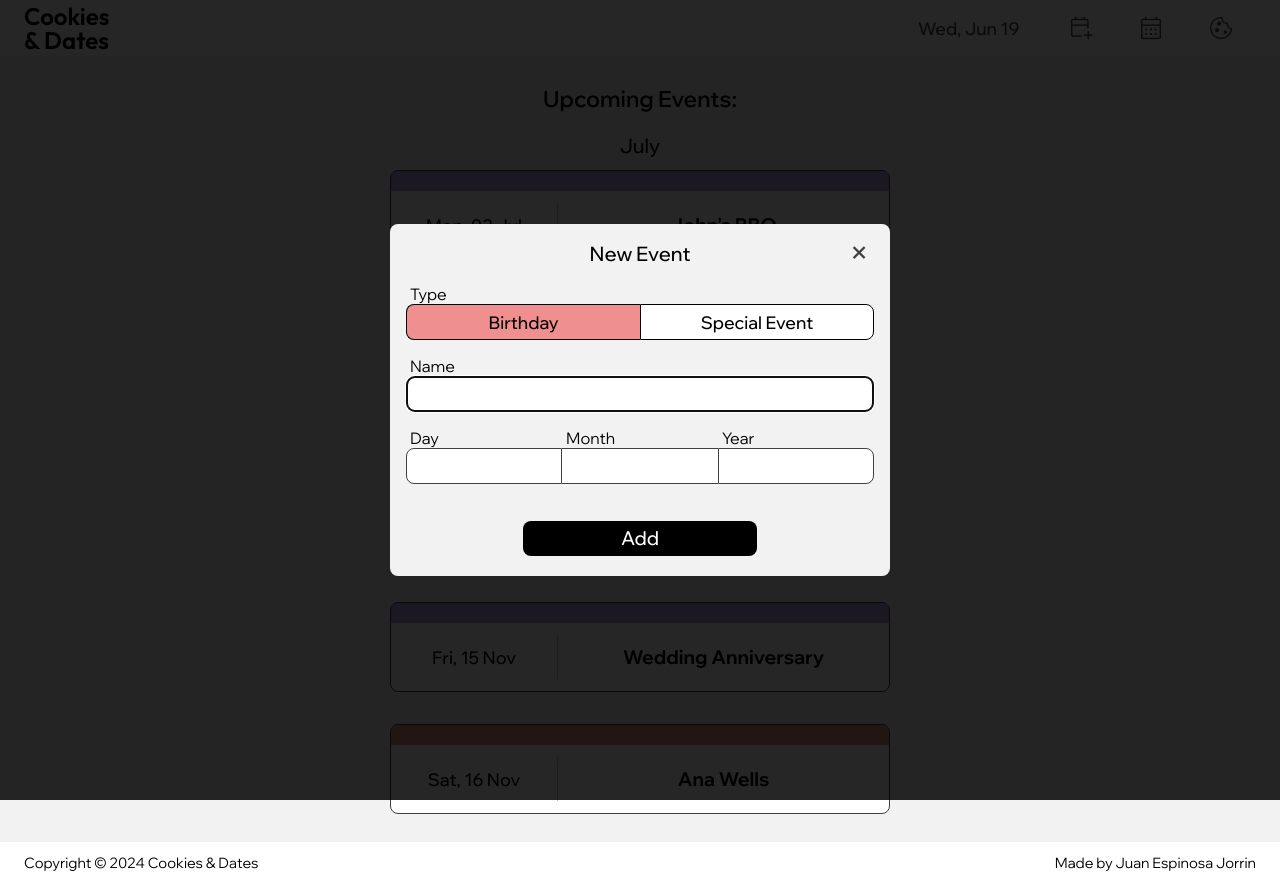
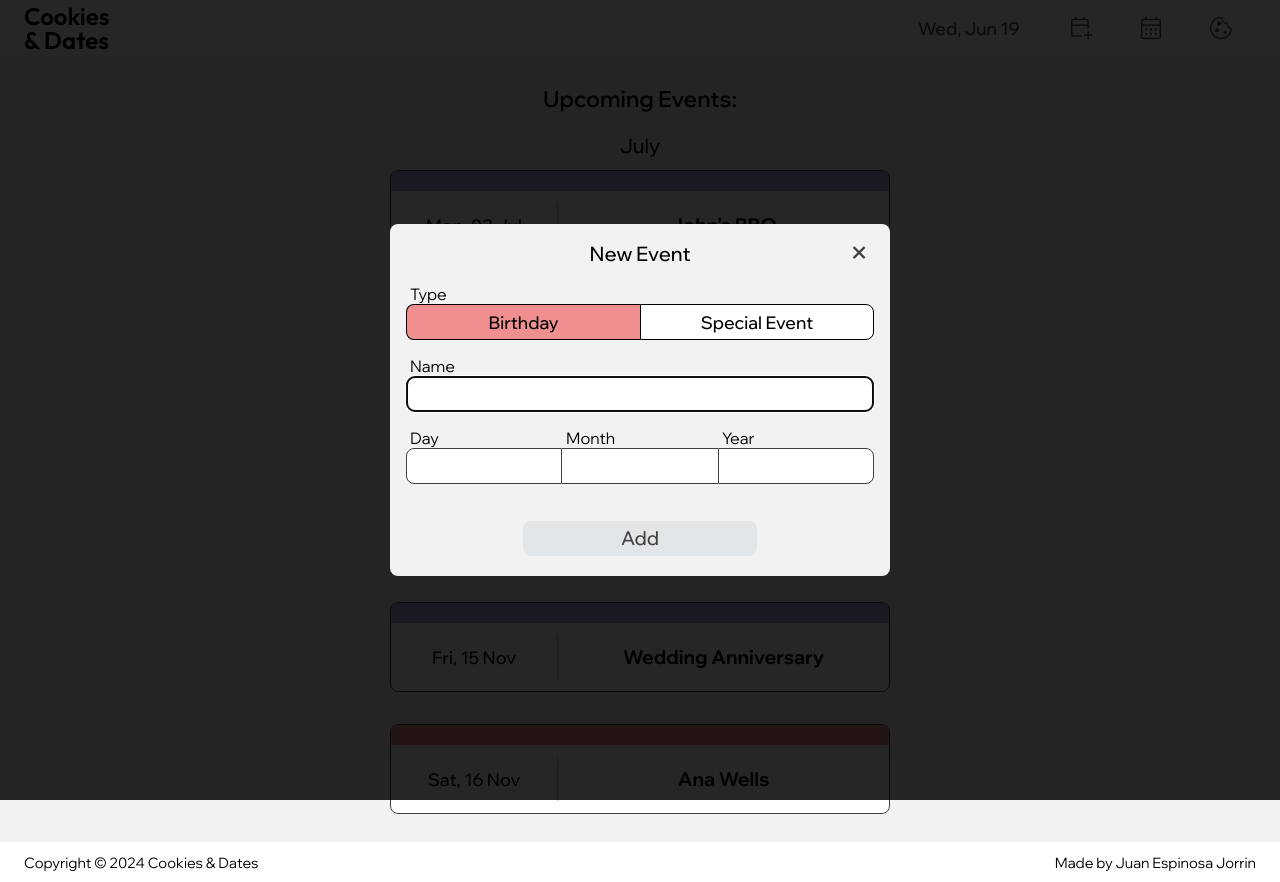
Before and after one commit to juanej88/cookies-dates, a React (Create React App) app: page / in a window 1280 px wide. Both pictures are taken after a click on the button "calendar_add_on". Built offline with nearby package versions, Linux system fonts and the light colour scheme.

Commit message:
Add a disable style to the Modal btn

```diff
--- a/src/assets/styles/Modal.css
+++ b/src/assets/styles/Modal.css
@@ -207,7 +207,7 @@ span.valid {
   display: flex;
   justify-content: center;
   align-items: center;
-  color: hsl(120, 100%, 30%);
+  color: hsl(210, 60%, 35%);
   font-variation-settings:
   'FILL' 0,
   'wght' 700,
@@ -221,7 +221,7 @@ span.valid {
   width: 50%;
   height: 2.2rem;
   justify-self: center;
-  background-color: hsl(0, 0%, 0%);
+  background-color: hsl(210, 60%, 35%);
   color: hsl(0, 0%, 100%);
   font-family: "Wix Madefor Display", sans-serif;
   font-size: 1.2rem;
@@ -230,3 +230,9 @@ span.valid {
   border-radius: 0.5rem;
   cursor: pointer;
 }
+
+#save-date:disabled {
+  background-color: hsl(210, 10%, 90%);
+  color: hsl(0, 0%, 25%);
+  cursor: not-allowed;
+}
--- a/src/components/Modal.jsx
+++ b/src/components/Modal.jsx
@@ -1,4 +1,4 @@
-import { useState } from 'react';
+import { useEffect, useState } from 'react';
 import '../assets/styles/Modal.css';
 
 const Modal = (props) => {
@@ -22,6 +22,7 @@ const Modal = (props) => {
     day: '',
     month: '',
     year: '',
+    date: '',
   });
 
   const updateFormData = (e) => {
@@ -49,6 +50,13 @@ const Modal = (props) => {
     };
 
   };
+
+  const [isFormInvalid, setIsFormInvalid] = useState(true);
+
+  useEffect(() => {
+    formData.name && formData.date ? setIsFormInvalid(false)
+    : setIsFormInvalid(true);
+  }, [formData.name, formData.date]);
 
   const getDays = () => {
     const daysElements = [<option key='no-day' value=''></option>];
@@ -151,7 +159,7 @@ const Modal = (props) => {
           </div>
         </fieldset>
 
-        <button type='submit' id='save-date'>
+        <button type='submit' id='save-date' disabled={isFormInvalid}>
           Add
         </button>
       </form>
```
